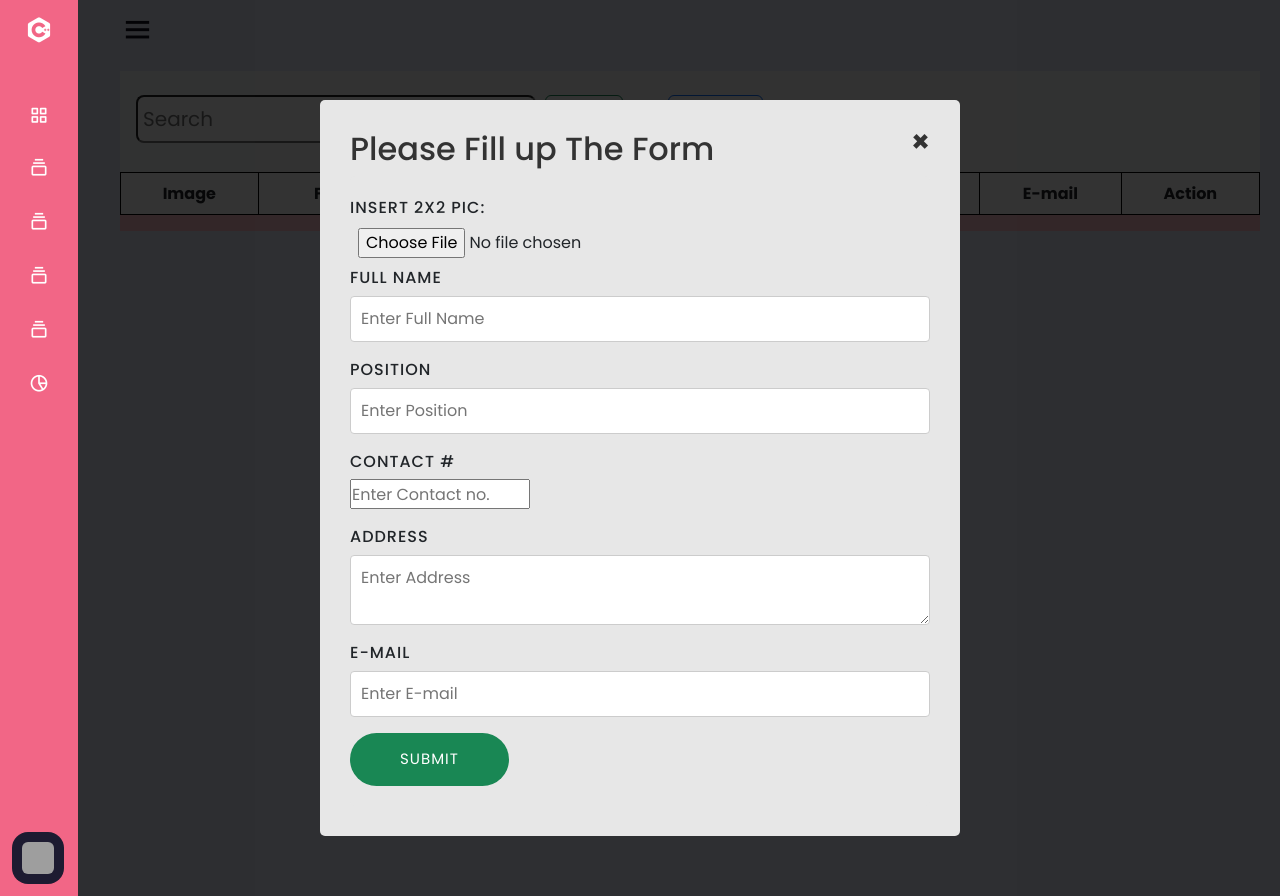
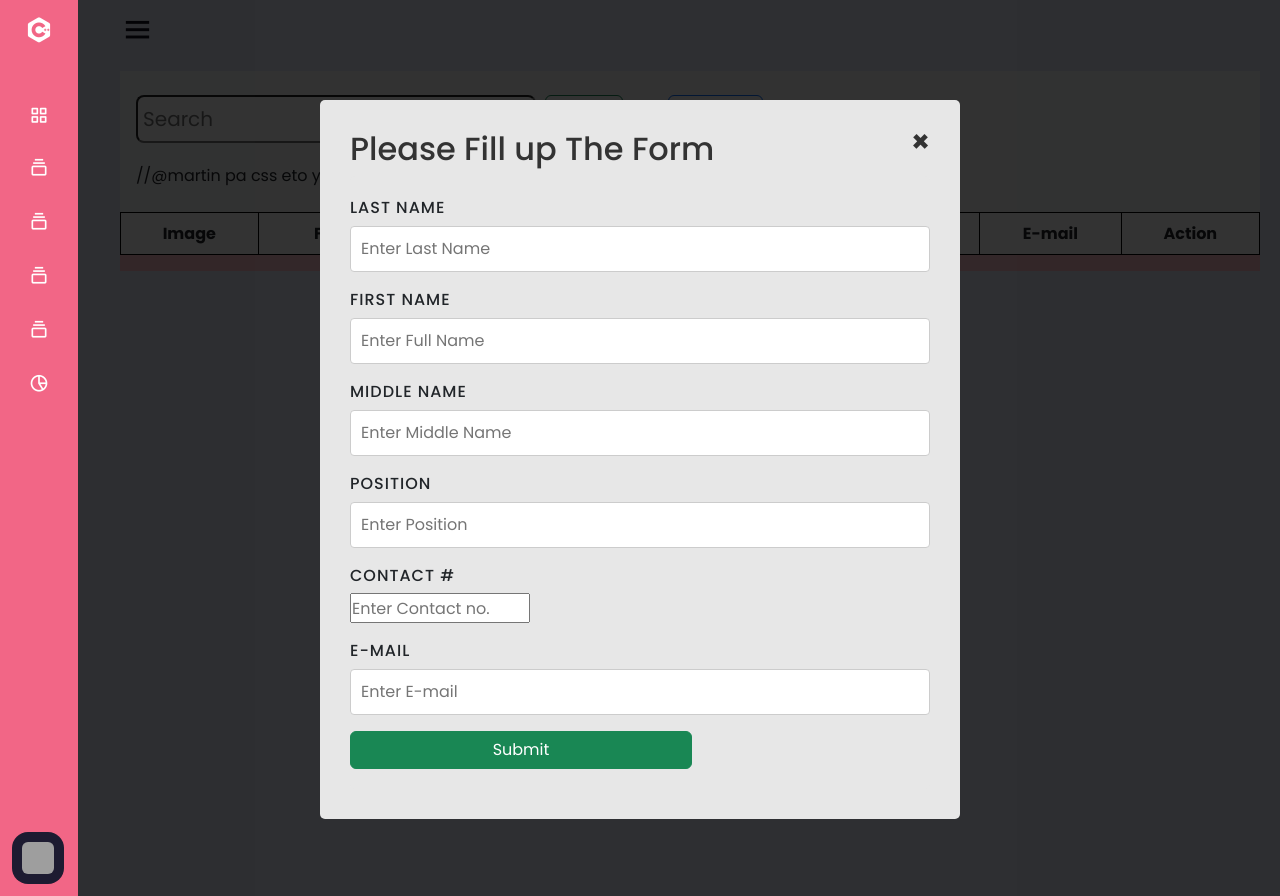
Before and after one commit to Mrk-Cstle/Capstone_Cysdo, a PHP site: page /pages/admin/addStaff.php in a window 1280 px wide, after a click on "Add Staff". Run offline with PHP 8.4, Linux system fonts and the light colour scheme; a user stored in the database is signed in; lists and menus that the app fills with data are empty; grey boxes are pictures that could not be loaded.

Commit message:
adding staff to sql done

```diff
--- a/pages/admin/addStaff.php
+++ b/pages/admin/addStaff.php
@@ -25,6 +25,7 @@ include '../../assets/template/nav.php';
           <input class="searchBar form-control-lg mr-sm-2" type="search" placeholder="Search" aria-label="Search">
           <button class="btnSearch btn btn-outline-success" type="submit">Search</button>
           <a class="btnAddStaff btn btn-outline-primary" href="#btnAdd">Add Staff</a>
+          <p id="response"></p> //@martin pa css eto yung notif sa html kung success yung pag add sa db
         </form>
       </nav>
       <div class="table-responsive">
@@ -50,19 +51,19 @@ include '../../assets/template/nav.php';
           <div class="content">
             <div class="container">
               <form>
-                <label class="d-flex" for="my_image">Insert 2x2 Pic: </label>
-                <input class="insPic d-flex" type="file" name="my_image">
-                <label class="d-flex">Full Name</label>
-                <input class="d-flex" placeholder="Enter Full Name" type="text">
+                <label class="d-flex">Last Name</label>
+                <input class="d-flex" placeholder="Enter Last Name" type="text" id="lastName">
+                <label class="d-flex">First Name</label>
+                <input class="d-flex" placeholder="Enter Full Name" type="text" id="firstName">
+                <label class="d-flex">Middle Name</label>
+                <input class="d-flex" placeholder="Enter Middle Name" type="text" id="middleName">
                 <label class="d-flex">Position</label>
-                <input class="d-flex" placeholder="Enter Position" type="text">
+                <input class="d-flex" placeholder="Enter Position" type="text" id="position">
                 <label class="entCont d-flex">Contact #</label>
-                <input class="entContact d-flex" placeholder="Enter Contact no." type="number">
-                <label class="d-flex">Address</label>
-                <textarea class="d-flex" placeholder="Enter Address"></textarea>
+                <input class="entContact d-flex" placeholder="Enter Contact no." type="number" id="contactNumber">
                 <label class="d-flex">E-mail</label>
-                <input class="d-flex" placeholder="Enter E-mail" type="text">
-                <input class="btn btn-success" type="submit" value="Submit">
+                <input class="d-flex" placeholder="Enter E-mail" type="text" id="email">
+                <input class="btn btn-success" value="Submit" onclick="submitData('insert')">
               </form>
             </div>
           </div>
@@ -70,6 +71,37 @@ include '../../assets/template/nav.php';
       </div>
     </div>
     <script src="https://cdn.jsdelivr.net/npm/bootstrap@5.3.0/dist/js/bootstrap.bundle.min.js" integrity="sha384-geWF76RCwLtnZ8qwWowPQNguL3RmwHVBC9FhGdlKrxdiJJigb/j/68SIy3Te4Bkz" crossorigin="anonymous"></script>
+    <script src="https://code.jquery.com/jquery-3.7.0.min.js" integrity="sha256-2Pmvv0kuTBOenSvLm6bvfBSSHrUJ+3A7x6P5Ebd07/g=" crossorigin="anonymous"></script>
+    <script>
+      function submitData(action) {
+        $(document).ready(function() {
+
+
+
+          var data = {
+            action: action,
+            lastName: $("#lastName").val(),
+            firstName: $("#firstName").val(),
+            middleName: $("#middleName").val(),
+            position: $("#position").val(),
+            contact: $("#contactNumber").val(),
+            email: $("#email").val(),
+          };
+
+          $.ajax({
+            url: 'action/addStaffDb.php',
+            type: 'POST',
+            data: data,
+            success: function(response) {
+              $('#response').text(response);
+              $('#btnAdd').hide();
+
+            }
+          });
+
+        });
+      }
+    </script>
   </section>
 </body>
 
```
Also changed, not shown: cysdo.sql (+7 -7 lines), pages/admin/action/addStaffDb.php (added, +27 -0 lines), pages/admin/script/staff.js (added).
